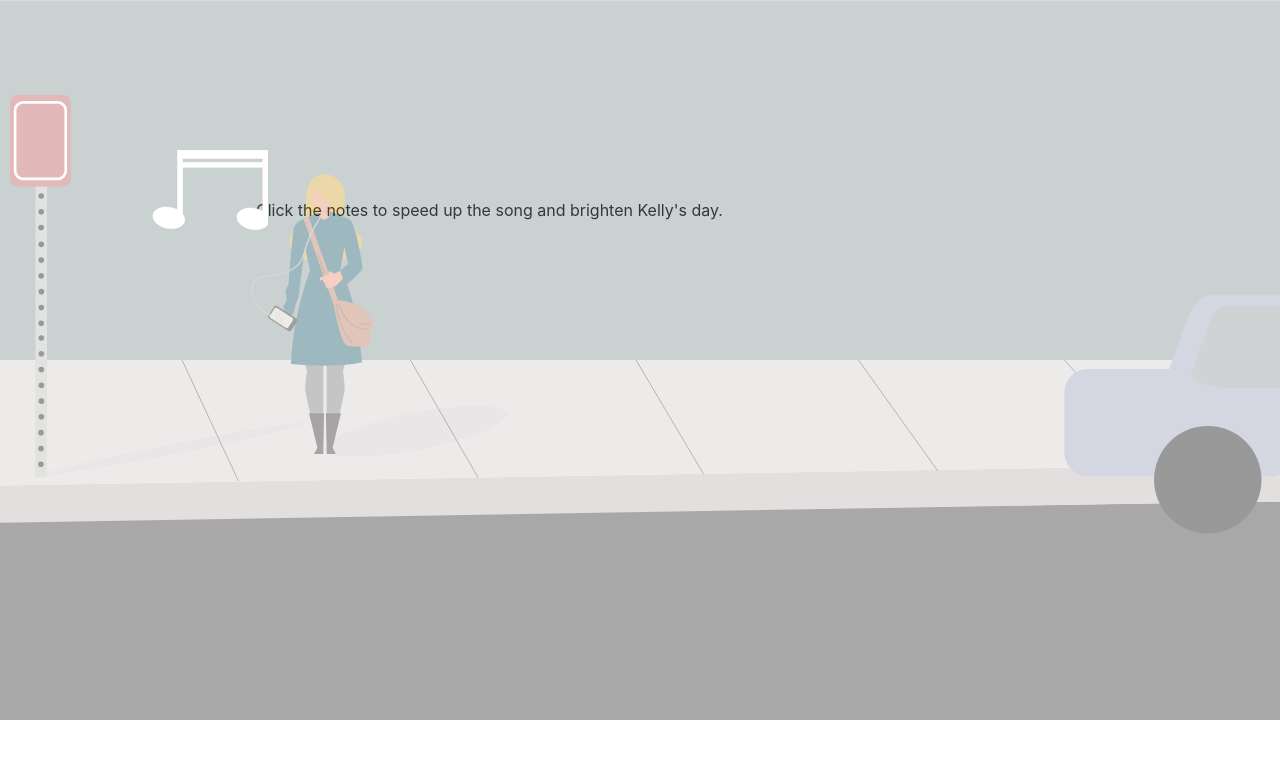
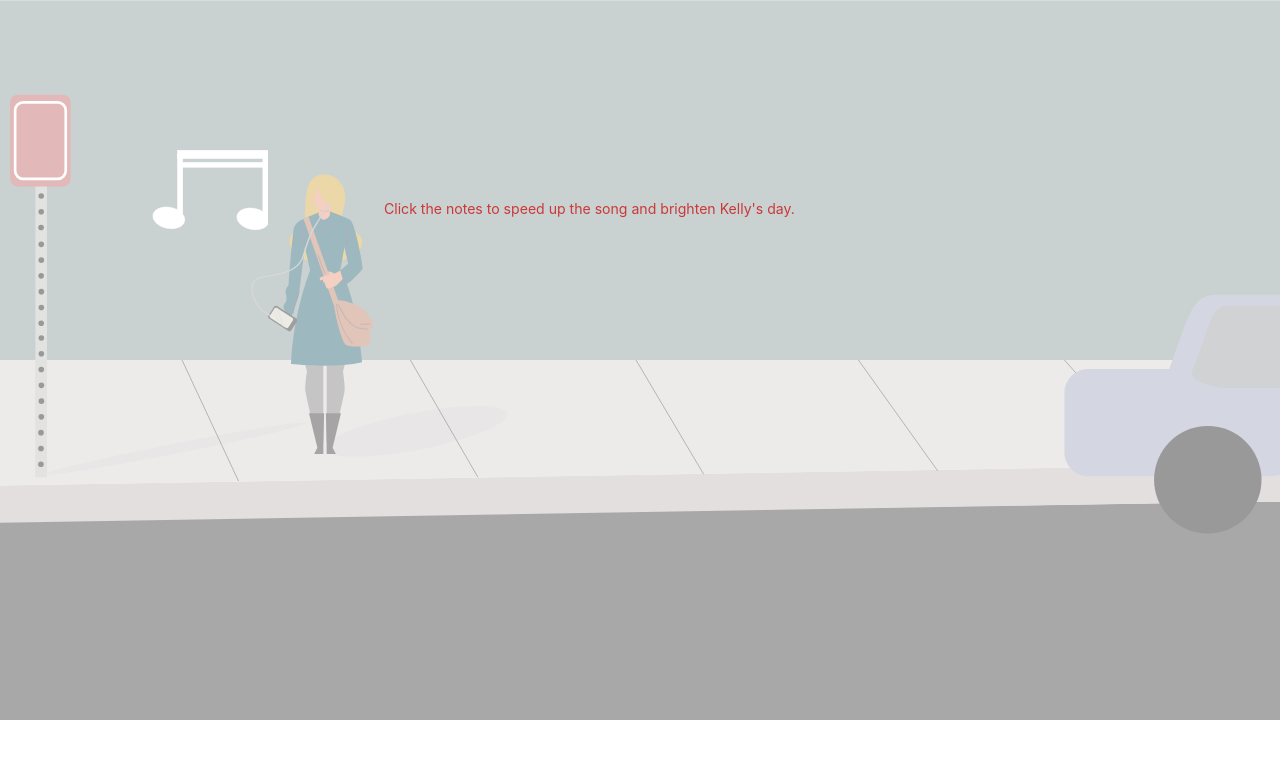
Before and after one commit to joal7299/Capstone, a React (Create React App) app: page /friend in a window 1280 px wide. Shown: the top 758 px of the page. Built offline with nearby package versions, Linux system fonts and the light colour scheme.

Commit message:
sophie added game changes

```diff
--- a/src/components/Friend.js
+++ b/src/components/Friend.js
@@ -27,7 +27,7 @@ class Friend extends React.Component {
     }
 
     song = ()=> {
-        this.setState({top: (Math.floor(Math.random()*(window.screen.availHeight-300))), clicks: 1, left: Math.floor(Math.random()*(window.screen.availWidth-800))});
+        this.setState({top: (Math.floor(Math.random()*(window.screen-50))), clicks: 1, left: Math.floor(Math.random()*(window.screen.availWidth-100))});
         console.log(this.state.left);
         if(this.state.playbackrate<1.5) {
             this.setState({playbackrate: this.state.playbackrate+.1});
--- a/src/components/style.css
+++ b/src/components/style.css
@@ -475,5 +475,7 @@ h1 {
 .musicInstruct {
     position: absolute;
     top: 25vh;
-    left: 20vw;
+    left: 30vw;
+    color: red;
+    font-size: 1.1vw;
 }
```
Also changed, not shown: src/components/Bed.js (+0 -38 lines).
